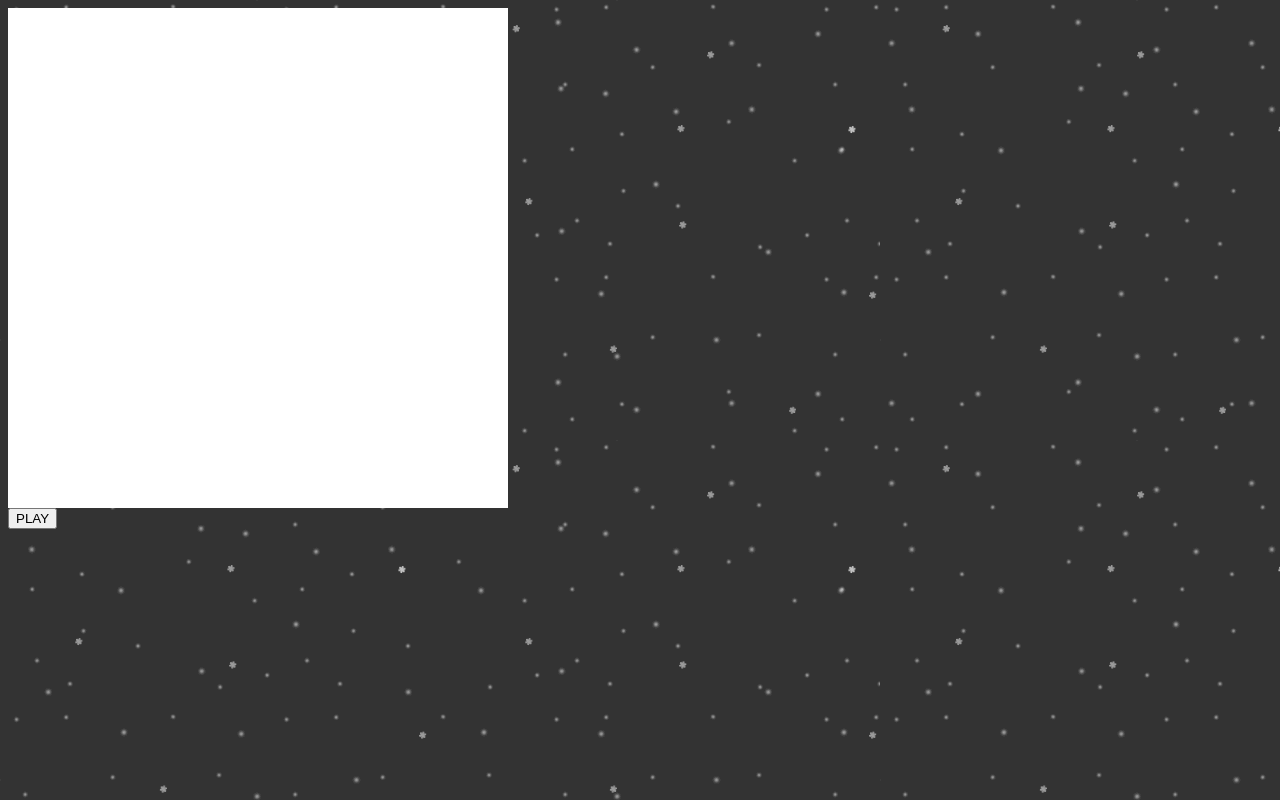
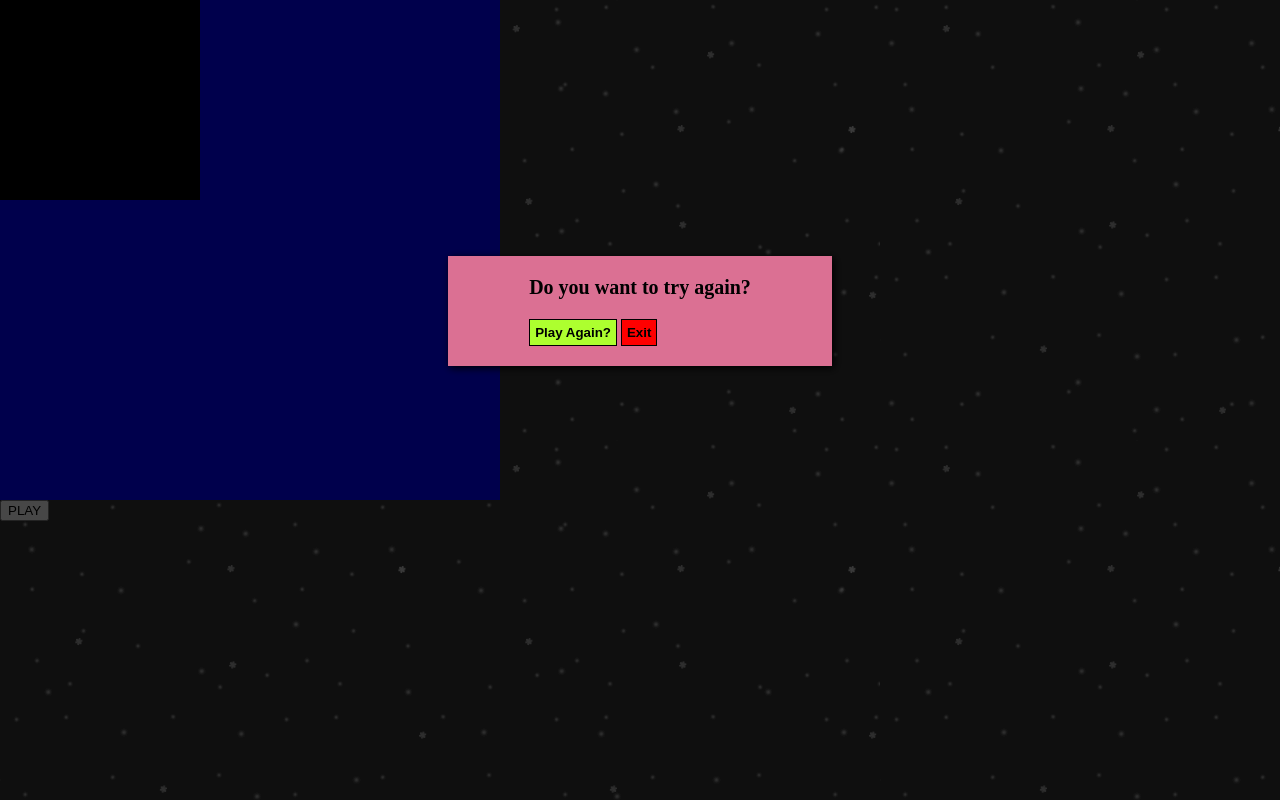
Before and after one commit to JohanSonmark/gingerbread-game, a plain HTML site: page spel.html in a window 1280 px wide. Drawn offline with Linux system fonts and the light colour scheme.

Commit message:
Made some structural changes and added some JS

```diff
--- a/spel.css
+++ b/spel.css
@@ -1,13 +1,76 @@
-#spelcanvas {
-    background-color: rgb(255,255,255);
+body,html{
+    border: 0;
+    margin: 0;
+    padding: 0;
+}
+
+#spelCanvas {
+    background-color: rgb(0,0,255);
     width: 500px;
     height: 500px;
-}
-
-#spelcanvas {
     cursor: url(img/gingerbreadmancookie.png), auto;
 }
 
 body {
     background-image: url("img/fallingsnow.gif");
+
 }
+
+.modal{
+    display: none;
+    flex-direction: column;
+    align-items: center;
+    position: fixed;
+    z-index: 10;
+    width: 100%;
+    height: 100%;
+    overflow: auto;
+    top: 0;
+    left: 0;
+    background-color: rgba(0,0,0,0.7);
+}
+
+.modal-content{
+    justify-items: center;
+    width: 30%;
+    margin: 20% auto;
+    background-color: palevioletred;
+    background-size: cover;
+    box-shadow: black 2px 2px 8px;
+
+    animation-name: modalOpen;
+    animation-duration: 2s;
+}
+
+.modal-body{
+    padding: 0 10px 20px 10px;
+}
+
+.modal-body>p{
+    font-weight: bold;
+    font-size: 20px;
+}
+
+#playAgainBtn{
+    background-color: greenyellow;
+    padding: 5px;
+    font-weight: bold;
+    border: solid black 1px;
+}
+
+#quitBtn{
+    background-color: red;
+    font-weight: bold;
+    border: solid black 1px;
+
+    padding: 5px;
+}
+
+@keyframes modalOpen {
+    from{opacity: 0;}
+    to{opacity: 1;}
+}
+
+svg:hover{
+    cursor: pointer;
+}
--- a/spel.html
+++ b/spel.html
@@ -6,13 +6,27 @@
     <link href="spel.css" type="text/css" rel="stylesheet">
 </head>
 <body>
-<div id="spelcanvas" onmouseover="moveright()">
 
+<div id="spelCanvas" onmouseover="moveright()">
+    <svg width="200" height="200" id="svgMap">
+        <rect width="200" height="200" style="fill:rgb(0,0,0);stroke-width:3;stroke:rgb(0,0,0)" />
+    </svg>
+</div>
+<input type="button" value="PLAY"  onclick="play()">
+<audio id="audio" src="jingle-bells-country.mp3" ></audio>
+
+<div id="modalWrapper">
+    <div id="simpleModal" class="modal">
+        <div class="modal-content">
+            <div class="modal-body">
+                <p>Do you want to try again?</p>
+                <button id="playAgainBtn">Play Again?</button>
+                <button id="quitBtn">Exit</button>
+            </div>
+        </div>
+    </div>
 </div>
 
-
-<input type="button" value="PLAY"  onclick="play()">
-<audio id="audio" src="jingle-bells-country.mp3" ></audio>
 
 <script src="spel.js"></script>
 </body>
--- a/spel.js
+++ b/spel.js
@@ -1,15 +1,32 @@
-/*/
-
-document.getElementById("spelcanvas").addEventListener("mouseover", function () {
+/*Gingerbreadman on cursor when mouseover game canvas*/
+document.getElementById("spelCanvas").addEventListener("mouseover", function () {
 
 });
 
- function moveright() {
-    myGamePiece.speedX += 1;
+var modal = document.getElementById('simpleModal');
+var svgMap = document.getElementById('svgMap');
+var playAgainBtn = document.getElementById('playAgainBtn');
+var quitBtn = document.getElementById('quitBtn');
+
+
+/*Temporary button to open modal and opacity background*/
+svgMap.addEventListener('mouseover', openModal);
+
+/*Temporary function to close modal and opacity background*/
+playAgainBtn.addEventListener('click', closeModal);
+quitBtn.addEventListener('click', closeModal);
+
+
+/*Open modal function*/
+function openModal(){
+    modal.style.display = 'flex';
 }
 
-/*/
-
+/*Close modal function*/
+function closeModal() {
+    modal.style.display = 'none';
+    location.reload();
+}
 function play(){
     var audio = document.getElementById("audio");
     audio.play();
```
